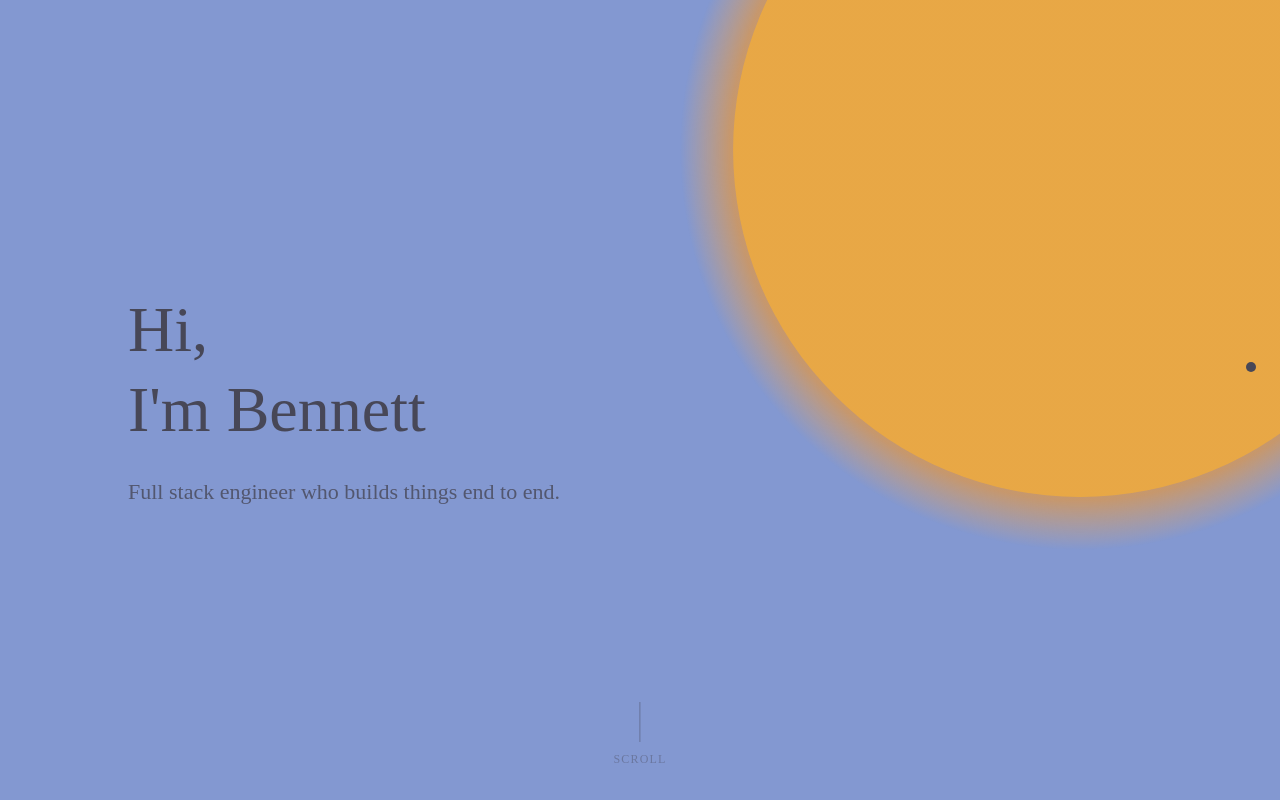
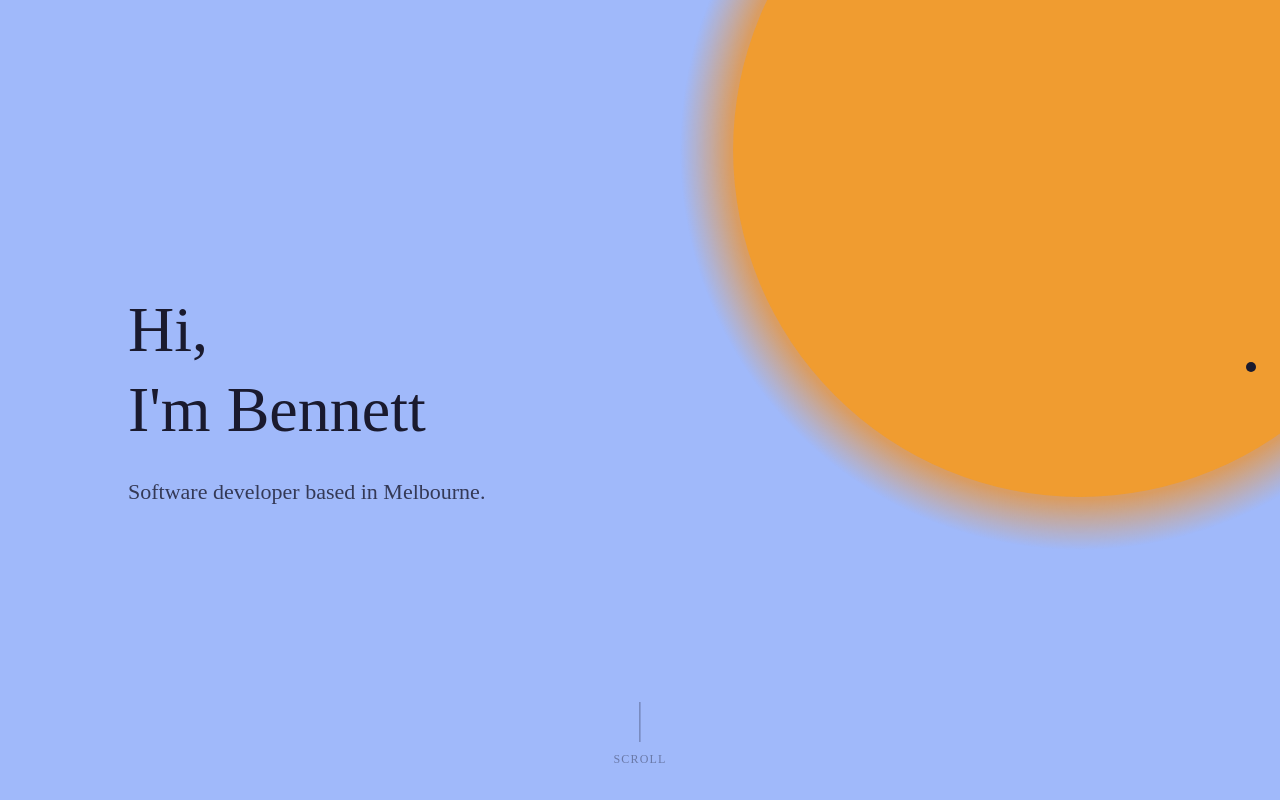
Before and after one commit to bennett1412/bennett1412.github.io, a Next.js app: page / in a window 1280 px wide. Built offline with nearby package versions, Linux system fonts and the light colour scheme; a web font is replaced by a local one.

Commit message:
update color changes

```diff
--- a/package.json
+++ b/package.json
@@ -1,5 +1,5 @@
 {
-  "name": "@figma/my-make-file",
+  "name": "bennett-portfolio",
   "private": true,
   "version": "0.0.1",
   "type": "module",
--- a/src/app/components/summer-intro.tsx
+++ b/src/app/components/summer-intro.tsx
@@ -66,7 +66,7 @@ export function SummerIntro({ darkness }: Props) {
           className="font-['Inika',serif] text-[16px] md:text-[22px] leading-relaxed opacity-80 max-w-lg"
           style={{ color: textColor }}
         >
-          Full stack engineer who builds things end to end.
+          Software developer based in Melbourne.
         </p>
       </div>
 
--- a/src/app/components/use-time-of-day.ts
+++ b/src/app/components/use-time-of-day.ts
@@ -2,17 +2,10 @@
 
 import { useState, useEffect } from "react";
 
-/** Returns a darkness value from 0 (full daylight) to 1 (full night) */
+/** Returns 0 (day) or 1 (night) — switches at 6 AM and 5 PM */
 function computeDarkness(): number {
-  const now = new Date();
-  const h = now.getHours() + now.getMinutes() / 60;
-
-  // 0-5: night, 5-7: dawn, 7-17: day, 17-20: dusk, 20-24: night
-  if (h < 5) return 1;
-  if (h < 7) return 0.5 * (1 + Math.cos(((h - 5) / 2) * Math.PI)); // 1→0
-  if (h < 17) return 0;
-  if (h < 20) return 0.5 * (1 - Math.cos(((h - 17) / 3) * Math.PI)); // 0→1
-  return 1;
+  const h = new Date().getHours();
+  return h >= 17 || h < 6 ? 1 : 0;
 }
 
 export function useTimeOfDay() {
```
